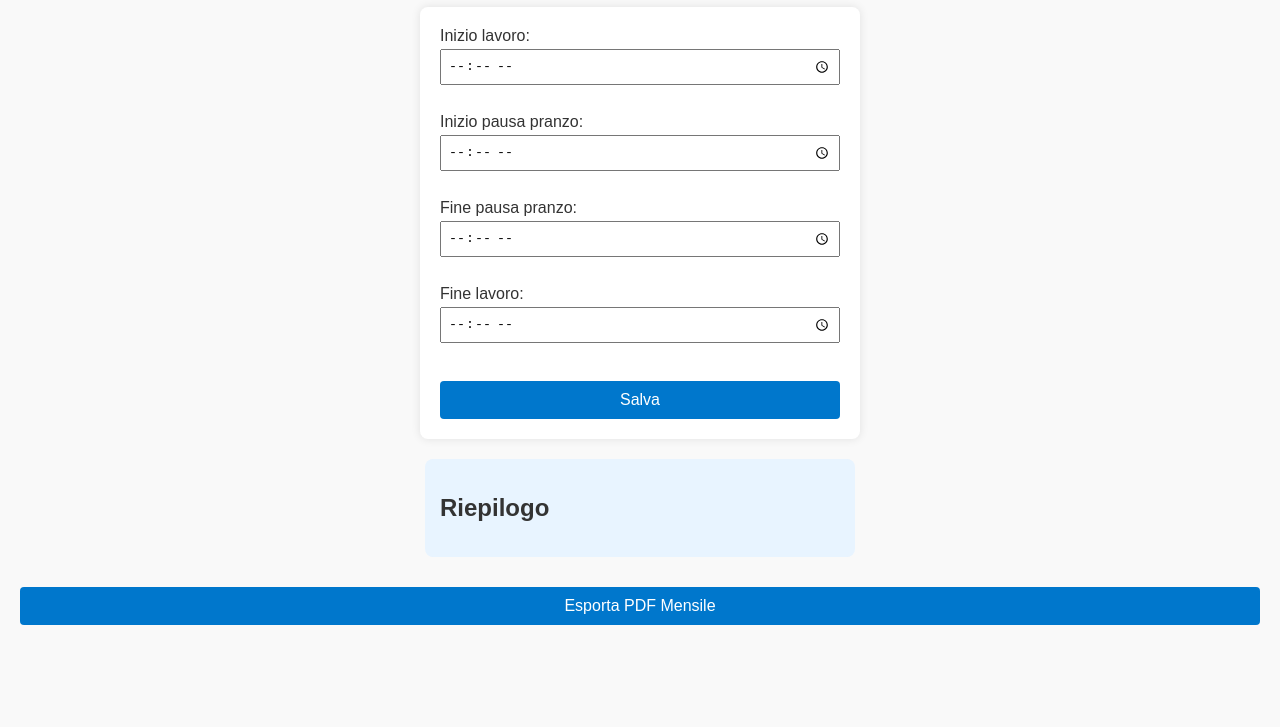
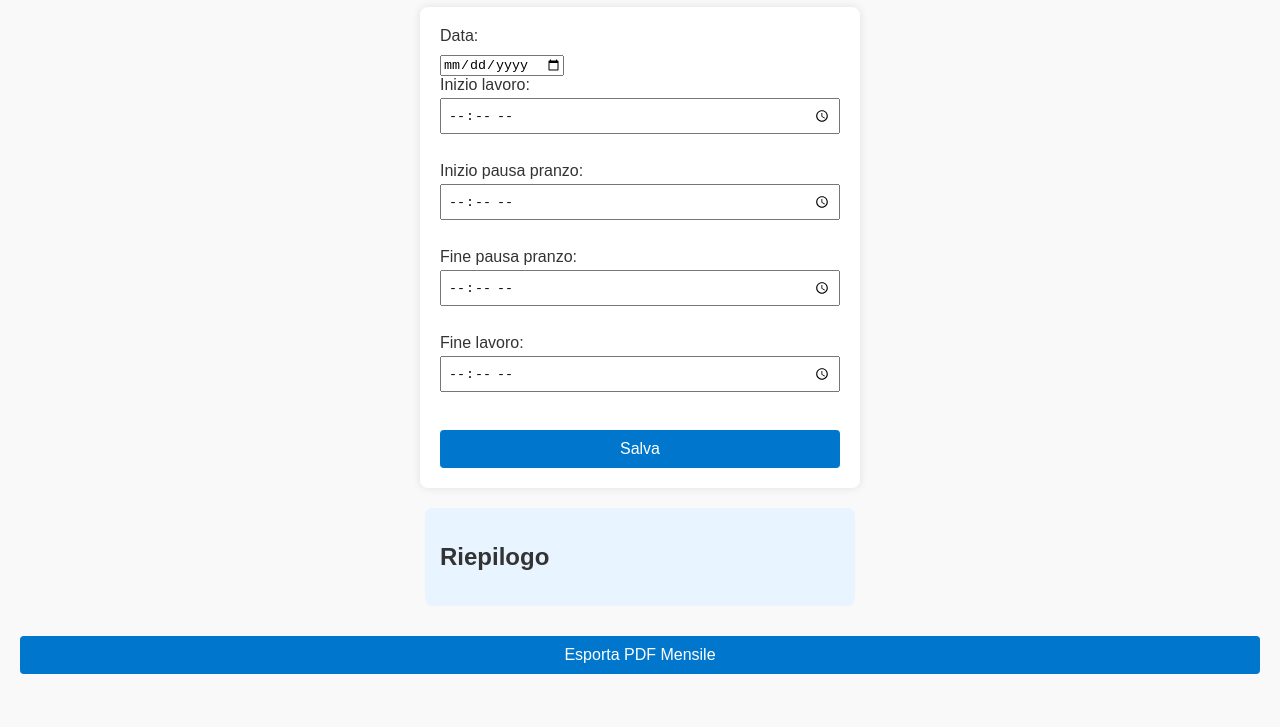
Before and after one commit to spi1896/Registro-ore-lavoro, a plain HTML site: page index.html in a window 1280 px wide. Shown: the part 73-800 px from the top of the page. Drawn offline with Linux system fonts and the light colour scheme.

Commit message:
Update index.html

```diff
--- a/index.html
+++ b/index.html
@@ -10,6 +10,8 @@
 <body>
   <h1>Registro Ore Lavoro</h1>
   <form id="work-form">
+    <label for="data">Data:</label>
+    <input type="date" id="data" required />
     <label>Inizio lavoro: <input type="time" id="start-time"></label><br>
     <label>Inizio pausa pranzo: <input type="time" id="break-start"></label><br>
     <label>Fine pausa pranzo: <input type="time" id="break-end"></label><br>
```
